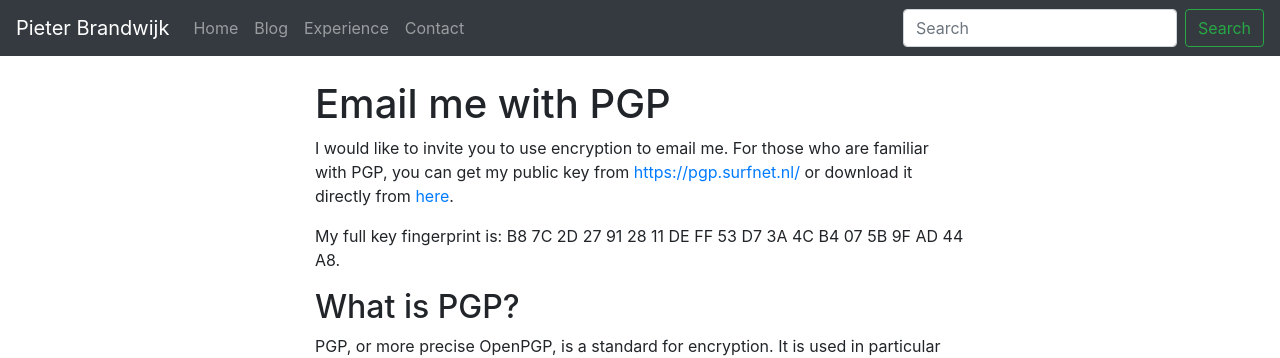
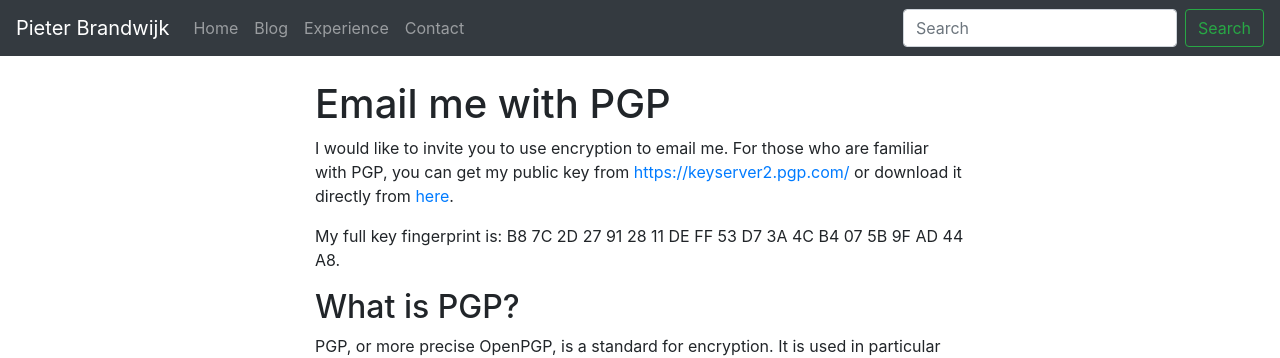
Before and after one commit to pbrandwijk/pbrandwijk.github.io, a Jekyll site: the page built from pgp.md, in a window 1280 px wide and 900 px high. Shown: the top 358 px of the window. Built offline with Jekyll 4.4.1, drawn with Linux system fonts in a browser that asks for light colours; nearby versions of some CDN libraries; comment, search, counter and statistics services are not loaded; some of the changed lines change nothing that is shown.

Commit message:
Update PGP keyserver

```diff
--- a/pgp.md
+++ b/pgp.md
@@ -4,7 +4,7 @@ title: "Email me with PGP"
 ---
 # {{ page.title }}
 
-I would like to invite you to use encryption to email me. For those who are familiar with PGP, you can get my public key from [https://pgp.surfnet.nl/](https://pgp.surfnet.nl/) or download it directly from [here]({{ "assets/pieter-brandwijk.asc" | prepend: site.baseurl }}).
+I would like to invite you to use encryption to email me. For those who are familiar with PGP, you can get my public key from [https://keyserver2.pgp.com/](https://keyserver2.pgp.com/) or download it directly from [here]({{ "assets/pieter-brandwijk.asc" | prepend: site.baseurl }}).
 
 My full key fingerprint is: {{ site.pgp_fingerprint }}.
 
```
